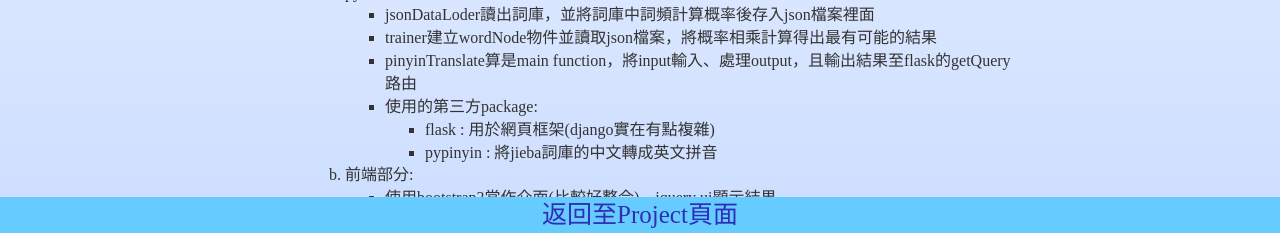
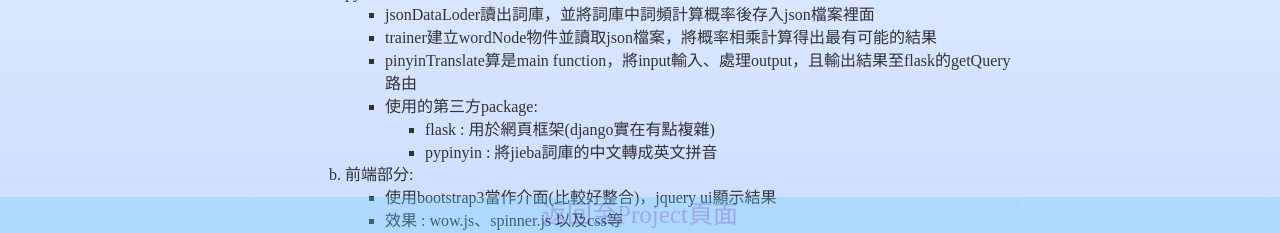
Before and after one commit to poynt2005/finalNLPProject, a Flask app: page /about in a window 1280 px wide. Shown: the part 624-857 px from the top of the page. Run offline with Flask 2, Linux system fonts and the light colour scheme; some libraries are stand-ins or nearby versions.

Commit message:
change aboutPage

```diff
--- a/samplePinyin/parse_input.py
+++ b/samplePinyin/parse_input.py
@@ -4,4 +4,5 @@ def parseInput(inputStr):
 
 if __name__ == '__main__':
     s = 'jin tian tian qi bu cuo'
+    s = '      '
     print(parseInput(s))
--- a/static/css/aboutStyle.css
+++ b/static/css/aboutStyle.css
@@ -27,6 +27,20 @@ body {
 }
 
 /* footer */
+.myFooter {
+	opacity: 0.3;
+}
+
+.myFooter:hover {
+	animation-name: fadeIn;
+  -webkit-animation-name: fadeIn;
+	animation-duration: 0.8s;
+  -webkit-animation-duration: 0.8s;
+	animation-timing-function: ease;
+
+	opacity: 1;
+}
+
 .footer-href {
   text-align: center;
 }
@@ -40,6 +54,8 @@ body {
   display: none;
 }
 
+
+/* footer navbor */
 .navbar-default {
   background: #66ccff;
 }
@@ -50,9 +66,18 @@ body {
   -webkit-animation-name: myFade;
 	animation-duration: 3s;
   -webkit-animation-duration: 3s;
-	/*animation-timing-function: ease;*/
+	animation-timing-function: ease;
 }
 
+.fadeOutFooter {
+	animation-name: fadeOut;
+  -webkit-animation-name: fadeOut;
+	animation-duration: 0.8s;
+  -webkit-animation-duration: 0.8s;
+	animation-timing-function: ease;
+}
+
+/* keyframes */
 @keyframes myFade {
   0%   {opacity: 0; transform: translateY(-5%);}
   50%  {opacity: 0.5px;}
@@ -63,6 +88,41 @@ body {
   50%  {opacity: 0.5px;}
   100% {opacity: 1px; transform: translateY(0);}
 }
+
+@keyframes fadeOut {
+	from {
+		opacity: 1;
+	}
+	to {
+		opacity: 0.3;
+	}
+}
+@-webkit-keyframes fadeOut {
+	from {
+		opacity: 1;
+	}
+	to {
+		opacity: 0.3;
+	}
+}
+
+@keyframes fadeIn {
+	from {
+		opacity: 0.3;
+	}
+	to {
+		opacity: 1;
+	}
+}
+@-webkit-keyframes fadeIn {
+	from {
+		opacity: 0.3;
+	}
+	to {
+		opacity: 1;
+	}
+}
+
 
 /* media query */
 @media screen and (max-width: 500px) {
--- a/templates/about.html
+++ b/templates/about.html
@@ -81,7 +81,7 @@
       </div>
     </div>
 
-    <div class="myFooter">
+    <div class="myFooter fadeOutFooter">
       <nav class="nav navbar-default navbar-fixed-bottom">
         <div class="container">
           <div class="footer-href"><a href="../">返回至Project頁面</a></div>
```
